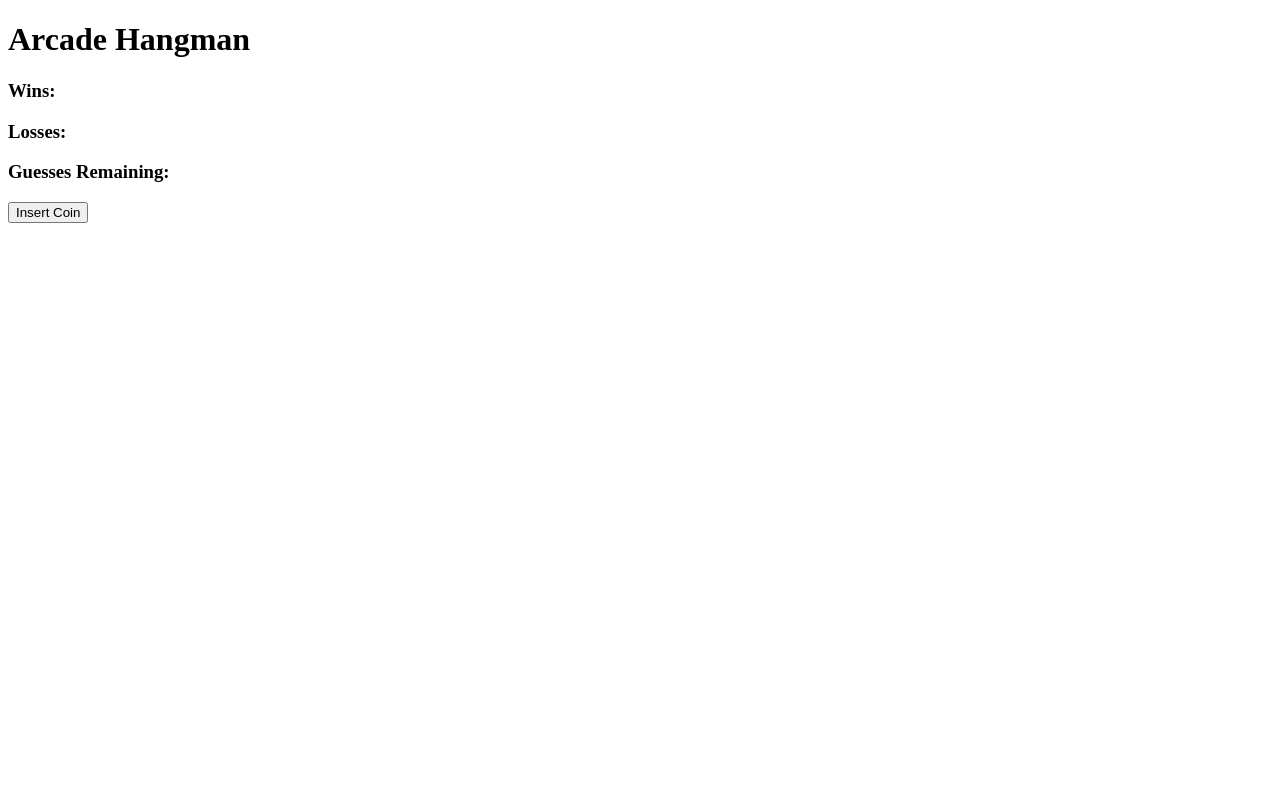
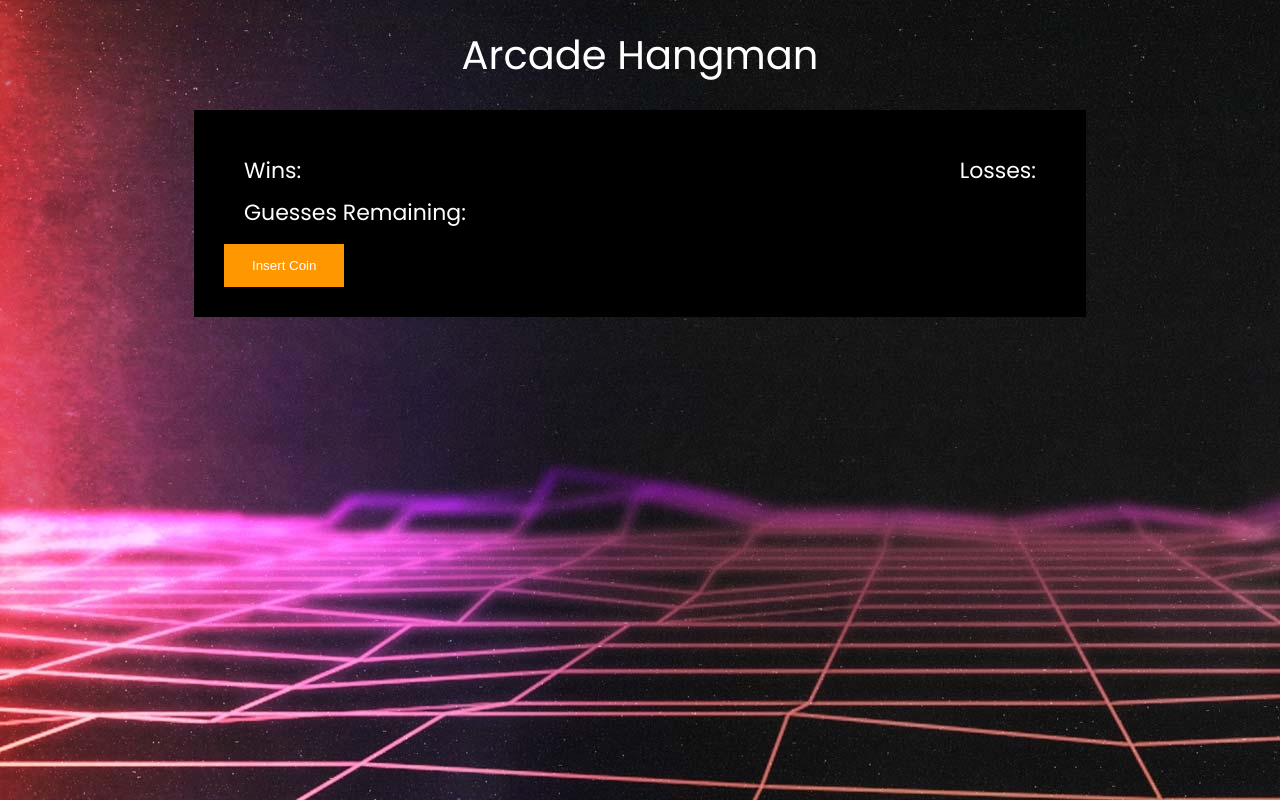
Before and after one commit to Barboozaa/Word-Guess-Game, a plain HTML site: page index.html in a window 1280 px wide. Drawn offline with Linux system fonts and the light colour scheme.

Commit message:
css added

```diff
--- a/assets/css/style.css
+++ b/assets/css/style.css
@@ -1,11 +1,66 @@
-/* .winContainer, .lossContainer, .guessContainer {
-    width: 300px;
+body {
+    font-family: 'Poppins', sans-serif;
+    color: white;
+    background-image: url("../images/bg01.jpg");
+    background-repeat: no-repeat;
+    background-size: auto;
 }
 
-#wins, #losses, #guesses {
-    clear: right;
+.contentWrapper {
+    width: 65%;
+    background-color: black;
+    margin: 20px auto;
+    padding: 30px;
 }
 
-.numsOnPage {
+h1 {
+    margin: 35px;
+    text-align: center;
+    font-size: 40px;
+}
+
+.winContainer {
+    float: left;
+}
+
+.lossContainer {
     float: right;
-} */
+}
+
+.guessContainer {
+    float: left;
+    clear: both;
+    margin-top: 20px;
+}
+
+#incorrectGuesses {
+    text-align: center;
+}
+
+#wordBox {
+    /* margin: 20px; */
+    text-align: center;
+    font-size: 28px;
+}
+
+h3 {
+    font-size: 22px;
+}
+
+#game {
+    margin: 20px;
+}
+
+#startButton {
+    border: none;
+    color: white;
+    padding: 14px 28px;
+    cursor: pointer;
+    background-color: #ff9800;
+}
+
+.clearfix::after {
+    content: "";
+    clear: both;
+    display: table;
+}
--- a/assets/javascript/game.js
+++ b/assets/javascript/game.js
@@ -20,7 +20,7 @@ var losses = 0;
 var guesses = 9;
 
 // functions
-function startGame() {
+function roundStart() {
 
     // resets
     blanksGuessesMix = [];
@@ -99,33 +99,41 @@ function wordGuessedCorrectly() {
 
         wins++;
 
-        alert("You win!");
+        // alert("You win!");
 
         document.getElementById("wins").innerHTML = wins;
 
-        startGame();
+        setTimeout(startGame, 500);
+        // startGame();
+
     }
 
     else if (guesses === 0) {
 
         losses++;
 
-        alert("You lose");
+        // alert("You lose");
 
         document.getElementById("losses").innerHTML = losses;
 
-        startGame();
+        setTimeout(startGame, 500);
+        // startGame();
 
     }
 
 }
 
 // game code
-document.onkeyup = function (event) {
+function startGame() {
 
-    userInput = event.key.toLowerCase();
+    roundStart();
 
-    checkInput(userInput);
+    document.onkeyup = function (event) {
 
-    wordGuessedCorrectly();
+        userInput = event.key.toLowerCase();
+
+        checkInput(userInput);
+
+        wordGuessedCorrectly();
+    };
 };
--- a/index.html
+++ b/index.html
@@ -5,9 +5,11 @@
 
   <meta charset="UTF-8">
 
-  <!-- <link rel="stylesheet" href="assets/css/reset.css"> -->
+  <link rel="stylesheet" href="assets/css/reset.css">
 
   <link rel="stylesheet" href="assets/css/style.css">
+
+  <link href="https://fonts.googleapis.com/css?family=Poppins" rel="stylesheet">
 
   <script type="text/javascript" src="assets/javascript/game.js"></script>
 
@@ -21,7 +23,7 @@
 
   <div class="contentWrapper">
 
-    <div id="game">
+    <div id="game" class="clearfix">
 
       <!-- <div id="modal" class="modal">
 
```
